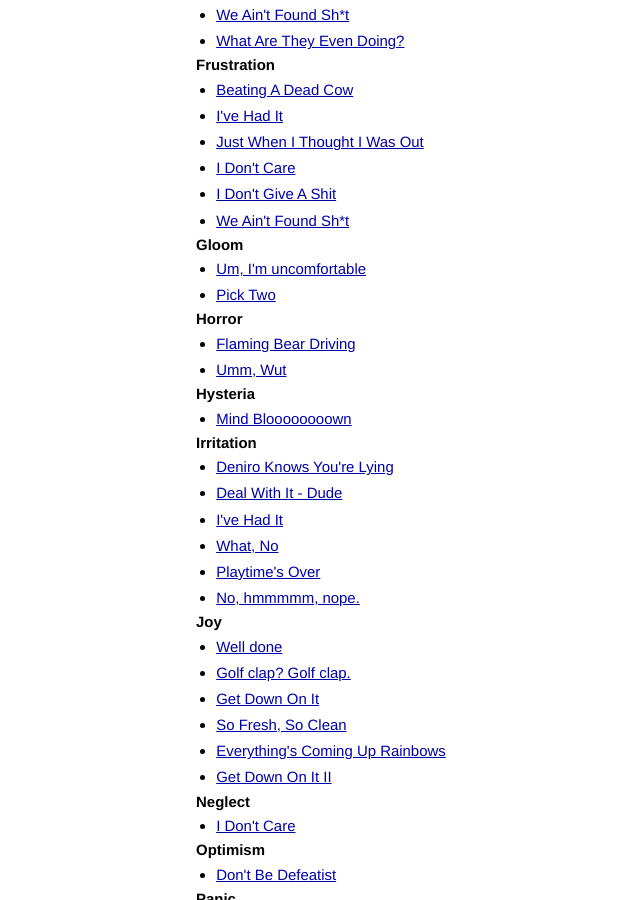
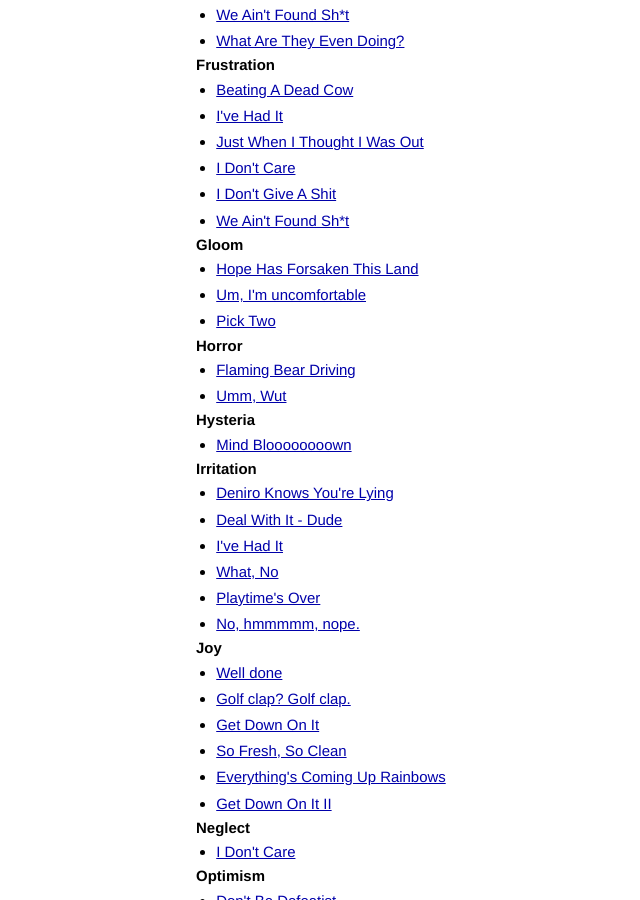
Before and after one commit to jschairb/zeitgeist, a Jekyll site: the page built from index.html, in a window 1280 px wide and 900 px high, scrolled down 1033 px. Shown: the whole window, without its empty margins (130-770 px from the left). Built offline with Jekyll 4.4.1, drawn with Linux system fonts in a browser that asks for light colours; Markdown is read by kramdown in place of the engine named in the settings.

Commit message:
HOPE HAS FORSAKEN

```diff
--- a/_data/categories.yaml
+++ b/_data/categories.yaml
@@ -45,6 +45,7 @@ Frustration:
   - red-don-t-give-a-shit
   - we-aint-found
 Gloom:
+  - hope-has-forsaken
   - norbit-uncomfortable
   - pick-two
 Horror:
--- a/_data/images.yaml
+++ b/_data/images.yaml
@@ -61,6 +61,9 @@ he-ll-flip-ya:
 heston-nodding:
   file: heston-nodding.gif
   name: Heston Nodding
+hope-has-forsaken:
+  file: hope-has-forsaken.jpg
+  name: "Hope Has Forsaken This Land"
 i-m-sorry:
   file: i-m-sorry.jpg
   name: "I'm Sorry!"
```
Also changed, not shown: images/hope-has-forsaken.jpg (added).
